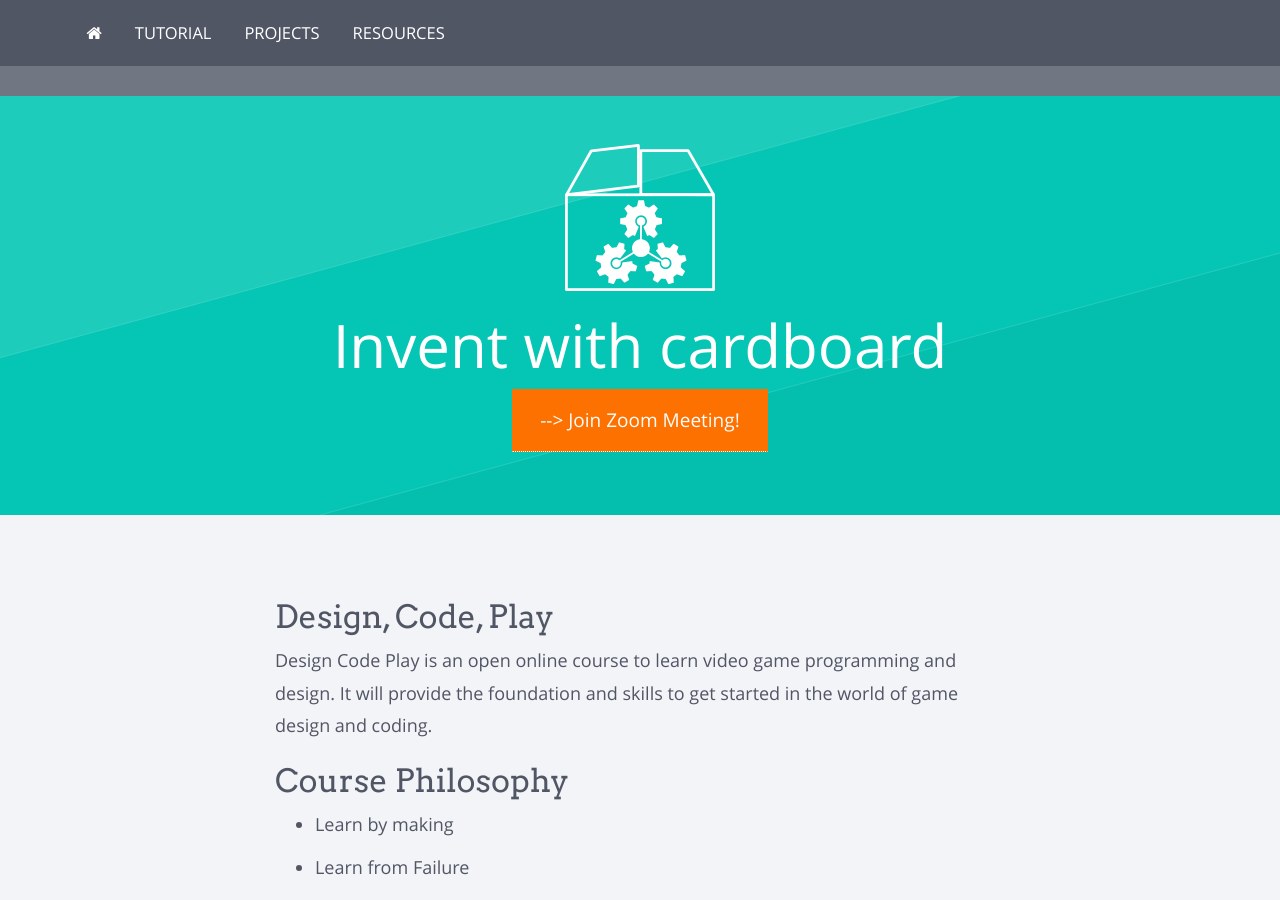
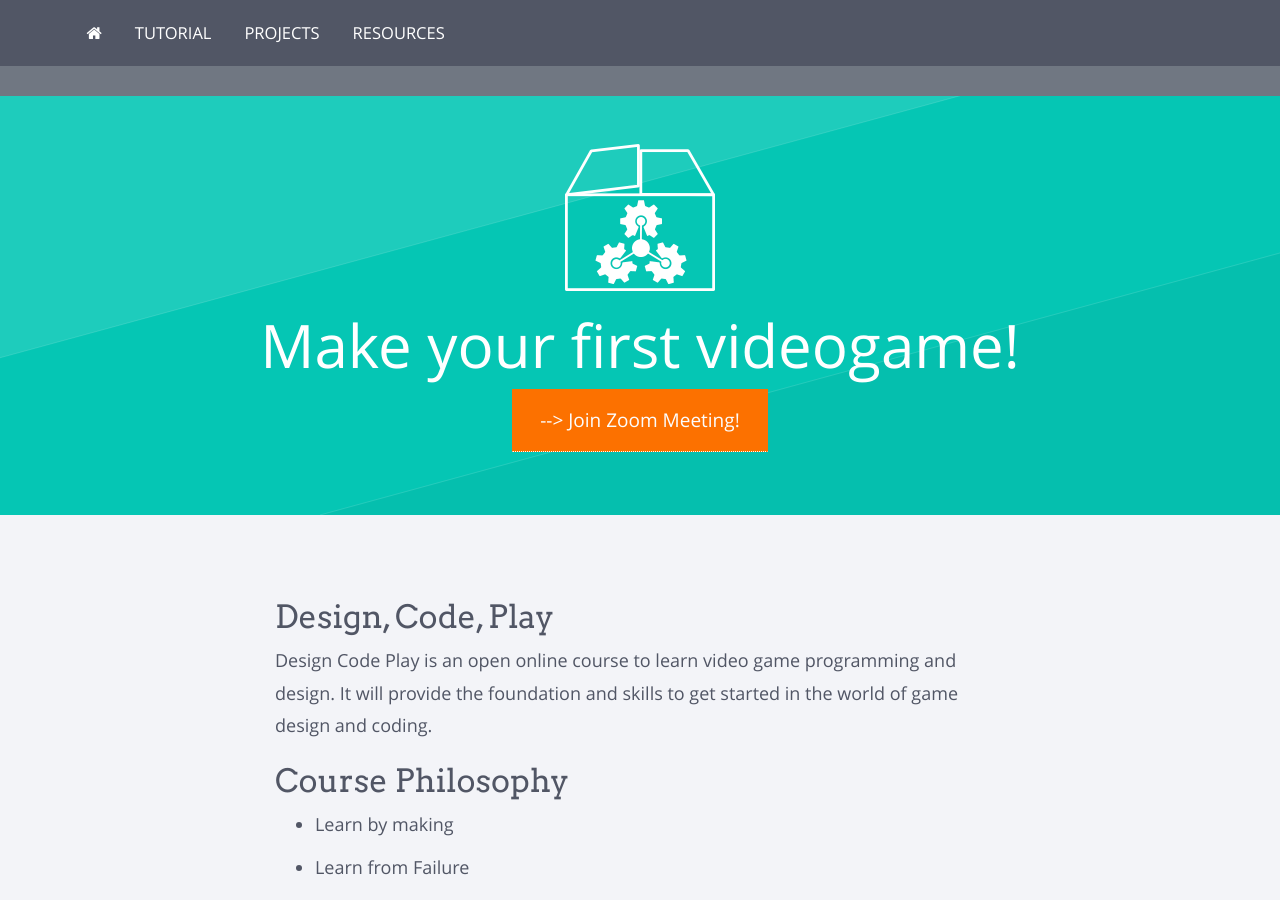
Before and after one commit to luigipacheco/design-code-play, a Jekyll site: the page built from index.md, in a window 1280 px wide and 900 px high. Built offline with Jekyll 4.4.1, drawn with Linux system fonts in a browser that asks for light colours; nearby versions of some CDN libraries; our own code applies the rules of GitHub Pages for plain Markdown files.

Commit message:
changed course name

```diff
--- a/_data/course.yml
+++ b/_data/course.yml
@@ -1,3 +1,3 @@
-title: Cardboard Circuits
-description: Invent with cardboard
+title: Design,  Code, Play
+description: Make your first videogame!
 modules: [tutorial, projects, resources]
```
Also changed, not shown: README.md.
